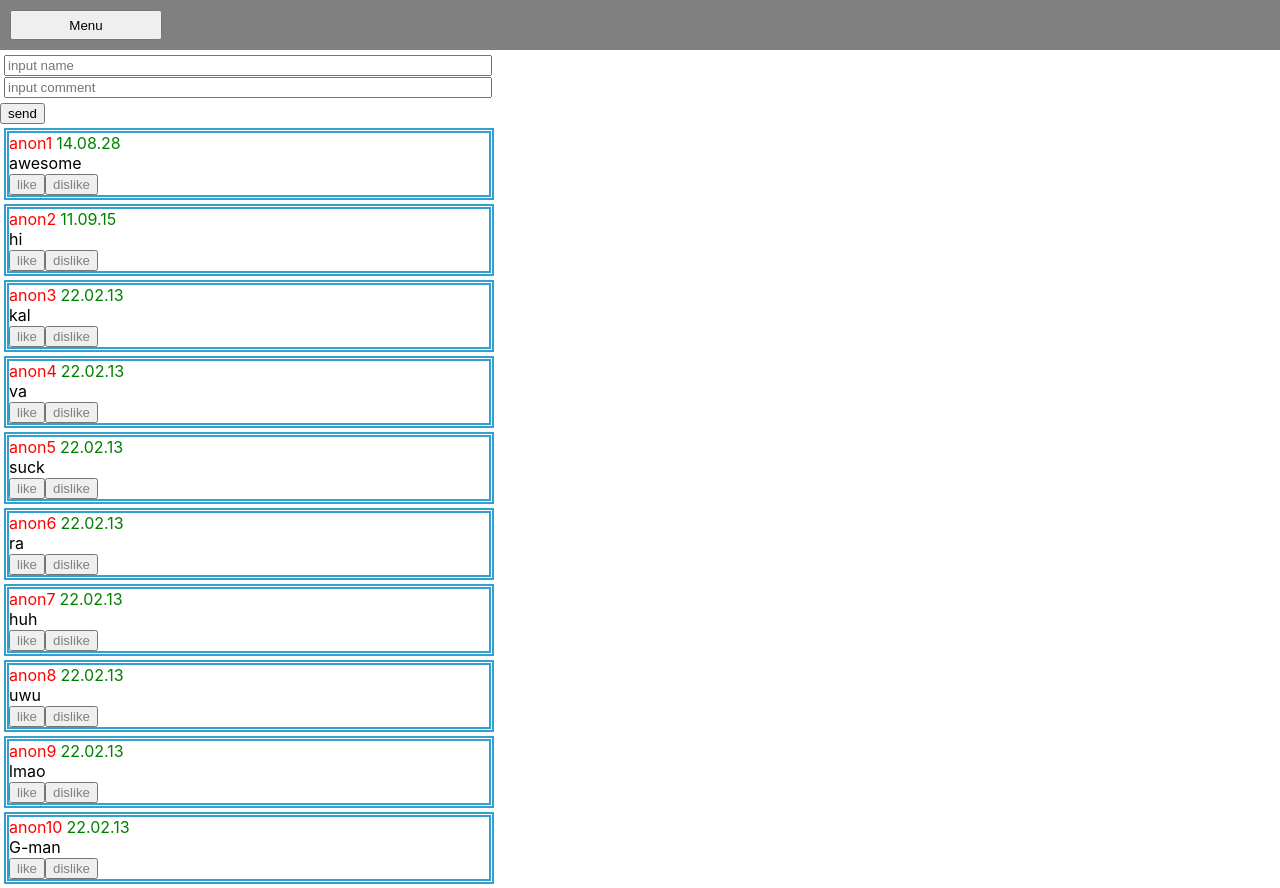
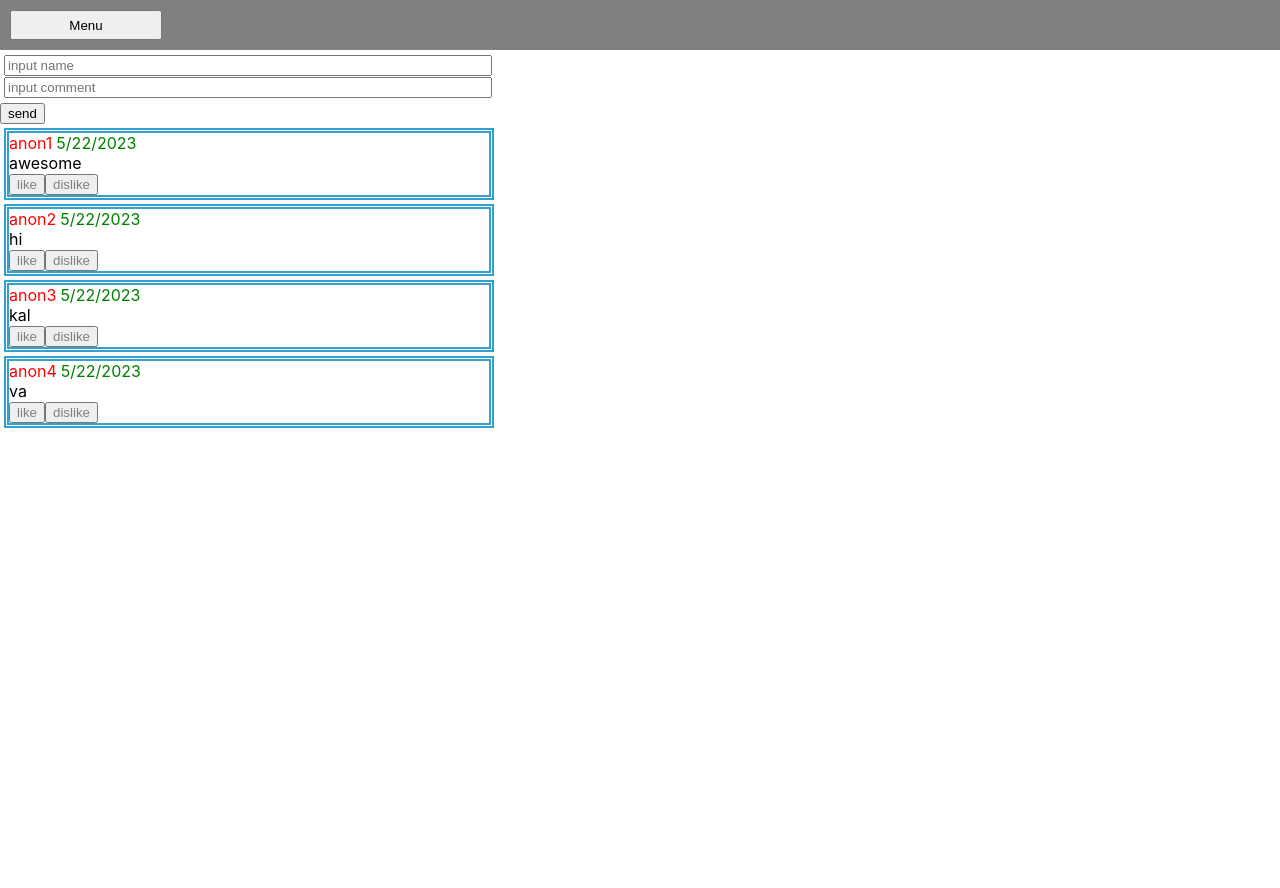
Before and after one commit to ydekor/react-test1, a React (Create React App) app: page / in a window 1280 px wide. After the commit the page ends 800 px from the top, so only its background shows below. Built offline with nearby package versions, Linux system fonts and the light colour scheme.

Commit message:
variable names changed

```diff
--- a/src/app/App.js
+++ b/src/app/App.js
@@ -3,7 +3,6 @@ import style from './App.module.css';
 import TopLine from "./top/Top";
 import LeftPanel from "./leftPanel/LeftPanel";
 import Content from "./content/Content";
-
 
 function App() {
     const [sidePanelVisible, setSidePanelVisible] = useState(false);
@@ -11,7 +10,6 @@ function App() {
     const toggleSidePanel = () => {
         setSidePanelVisible(!sidePanelVisible);
     }
-
 
     return <div className={style.App}>
         <TopLine toggleSidePanel={toggleSidePanel}/>
--- a/src/app/content/Content.js
+++ b/src/app/content/Content.js
@@ -5,103 +5,64 @@ import React, {useState} from "react";
 //const comments = { id: 1, name: 'user1', created: 'da', comment: 'text'}
 //const comments = [{id: 1}, {name: 'user1'}, {created: 'da'}, {comment: 'text'}];
 
-const arr = [
+const CommentsArr = [
     {
         id: 1,
         name: 'anon1',
-        created: '14.08.28',
+        created: new Date().toLocaleDateString(),
         comment: 'awesome'
     },
     {
         id: 2,
         name: 'anon2',
-        created: '11.09.15',
+        created: new Date().toLocaleDateString(),
         comment: 'hi'
     },
     {
         id: 3,
         name: 'anon3',
-        created: '22.02.13',
+        created: new Date().toLocaleDateString(),
         comment: 'kal'
     },
     {
         id: 4,
         name: 'anon4',
-        created: '22.02.13',
+        created: new Date().toLocaleDateString(),
         comment: 'va'
-    },
-    {
-        id: 5,
-        name: 'anon5',
-        created: '22.02.13',
-        comment: 'suck'
-    },
-
-    {
-        id: 6,
-        name: 'anon6',
-        created: '22.02.13',
-        comment: 'ra'
-    },
-    {
-        id: 7,
-        name: 'anon7',
-        created: '22.02.13',
-        comment: 'huh'
-    },
-    {
-        id: 8,
-        name: 'anon8',
-        created: '22.02.13',
-        comment: 'uwu'
-    },
-    {
-        id: 9,
-        name: 'anon9',
-        created: '22.02.13',
-        comment: 'lmao'
-    },
-    {
-        id: 10,
-        name: 'anon10',
-        created: '22.02.13',
-        comment: 'G-man'
     },
 ]
 
 function Content() {
-    const [text1, setText1] = useState('');
-    const [text2, setText2] = useState('');
-    const [comments, setComments] = useState(arr);
+    const [nameText, setName] = useState('');
+    const [commentText, setCommentText] = useState('');
+    const [comments, setComments] = useState(CommentsArr);
 
-    const handleChange1 = (event) => {
-        setText1(event.target.value);
+    const nameOnChange = (event) => {
+        setName(event.target.value);
     }
-    const handleChange2 = (event) => {
-        setText2(event.target.value);
+    const commentOnChange = (event) => {
+        setCommentText(event.target.value);
     }
 
-    const sendData = () => {
-        const newArr = {
+    const addComment = () => {
+            const newCommentsArr = {
             id: comments.length + 1,
-            name: text1,
+            name: nameText,
             created: new Date().toLocaleDateString(),
-            comment: text2,
+            comment: commentText,
         }
-        setComments([...comments, newArr]);
-        setText1('');
-        setText2('');
+        setComments([...comments, newCommentsArr]);
+        setName('');
+        setCommentText('');
     }
 
-    return <div className={style.testWindow}>
+    return <div className={style.mainWindow}>
         <div className={style.inputData}>
-            <div><input type="text" className={style.inputName} placeholder={"input name"} value={text1} onChange={handleChange1} /></div>
-            <div><input type="text" className={style.inputComment} placeholder={"input comment"} value={text2} onChange={handleChange2} /></div>
-            {/*<p>{text1}</p>*/}
-            {/*<p>{text2}</p>*/}
+            <div><input type="text" className={style.inputName} placeholder={"input name"} value={nameText} onChange={nameOnChange} /></div>
+            <div><input type="text" className={style.inputComment} placeholder={"input comment"} value={commentText} onChange={commentOnChange} /></div>
         </div>
         <div className={style.sendData}>
-            <button onClick={sendData}>send</button>
+            <button onClick={addComment}>send</button>
         </div>
         <div>
             {comments.map(e => <Comment
--- a/src/app/content/Content.module.css
+++ b/src/app/content/Content.module.css
@@ -1,4 +1,4 @@
-.testWindow {
+.mainWindow {
     /*flex: 1;*/
     /*display: flex;*/
     /*justify-content: center;*/
```
